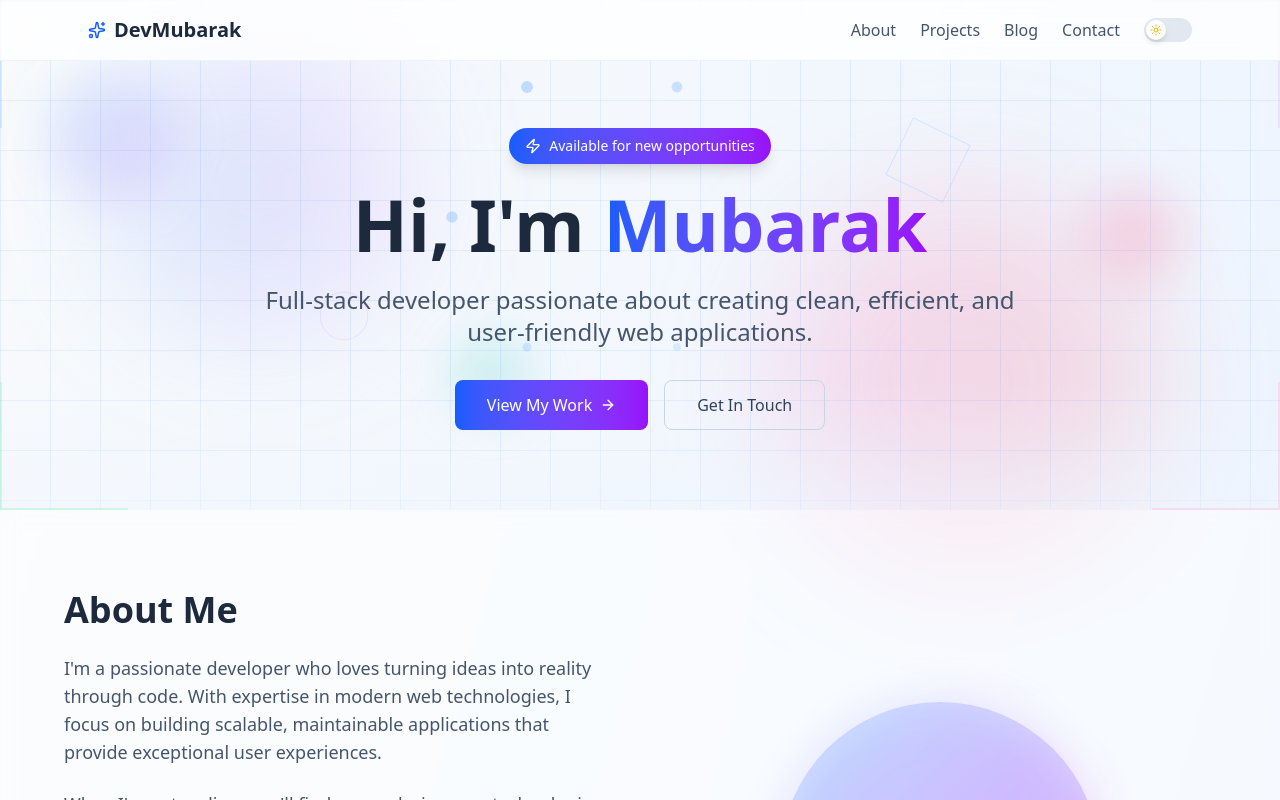
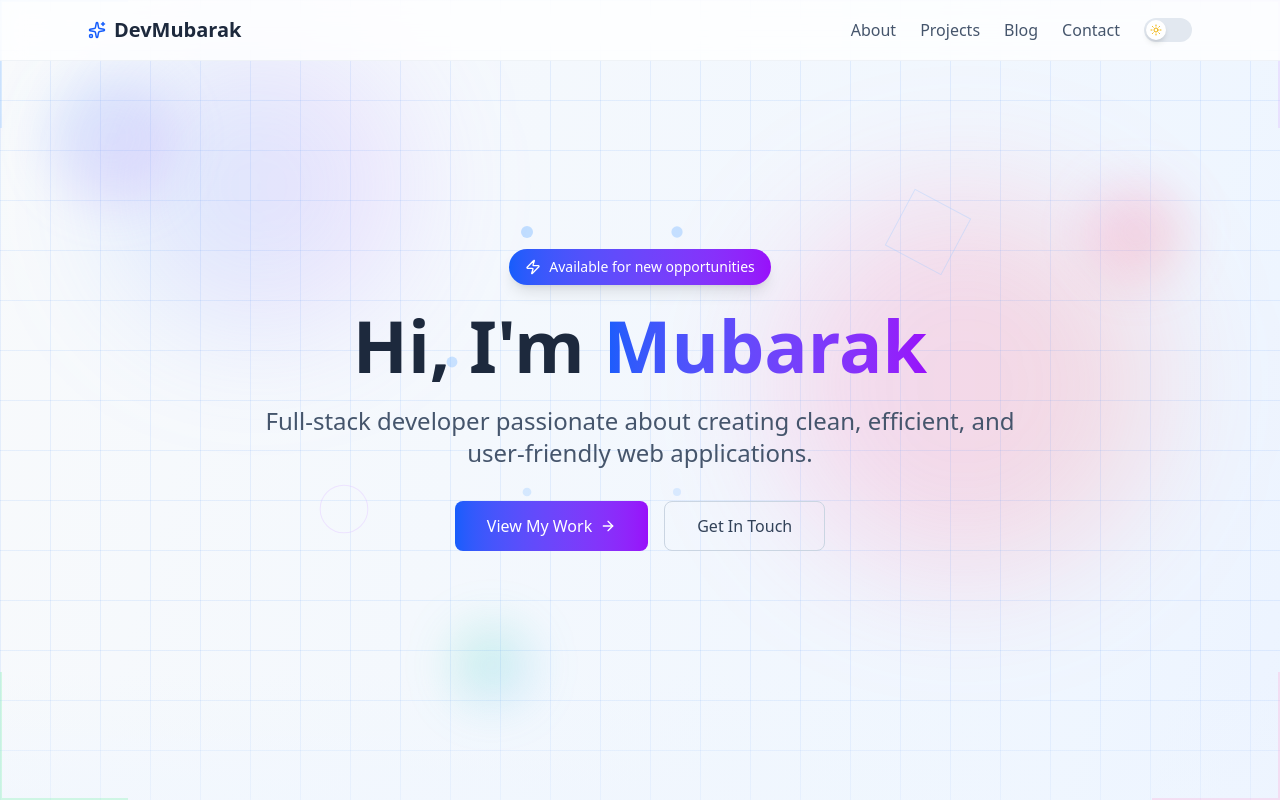
Before and after one commit to DevMubarak1/devmubarak, a Next.js app: page / in a window 1280 px wide. Shown: the top 800 px of the page. Built offline with nearby package versions, Linux system fonts and the light colour scheme.

Commit message:
Update 2025-08-08 22:01

```diff
--- a/src/app/globals.css
+++ b/src/app/globals.css
@@ -20,6 +20,12 @@ body {
   background: var(--background);
   color: var(--foreground);
   font-family: var(--font-sans), Arial, Helvetica, sans-serif;
+  transition: background-color 0.3s ease, color 0.3s ease;
+}
+
+/* Ensure theme transitions work properly */
+* {
+  transition: background-color 0.3s ease, border-color 0.3s ease, color 0.3s ease;
 }
 
 /* Custom scrollbar */
@@ -29,11 +35,13 @@ body {
 
 ::-webkit-scrollbar-track {
   background: #f1f1f1;
+  transition: background-color 0.3s ease;
 }
 
 ::-webkit-scrollbar-thumb {
   background: #c1c1c1;
   border-radius: 4px;
+  transition: background-color 0.3s ease;
 }
 
 ::-webkit-scrollbar-thumb:hover {
--- a/src/app/page.tsx
+++ b/src/app/page.tsx
@@ -102,7 +102,7 @@ export default function Home() {
   ];
 
   return (
-    <div className="min-h-screen bg-gradient-to-br from-slate-50 via-blue-50 to-indigo-100 dark:from-black dark:via-gray-900 dark:to-black relative overflow-hidden">
+    <div className="min-h-screen bg-gradient-to-br from-slate-50 via-blue-50 to-indigo-100 dark:from-black dark:via-gray-900 dark:to-black relative overflow-hidden transition-colors duration-300">
       {/* Floating Background Elements */}
       <div className="absolute inset-0 overflow-hidden pointer-events-none">
         <motion.div
@@ -183,7 +183,7 @@ export default function Home() {
       </nav>
 
       {/* Hero Section */}
-      <section className="pt-32 pb-20 px-4 sm:px-6 relative">
+      <section className="pt-32 pb-32 px-4 sm:px-6 relative min-h-screen flex items-center">
         {/* Hero Background Patterns */}
         <div className="absolute inset-0 overflow-hidden pointer-events-none">
           {/* Grid Pattern */}
@@ -285,7 +285,7 @@ export default function Home() {
           <div className="absolute bottom-0 right-0 w-32 h-32 border-r-2 border-b-2 border-pink-300/30 dark:border-pink-600/30"></div>
         </div>
 
-        <div className="max-w-6xl mx-auto relative z-10">
+        <div className="max-w-6xl mx-auto relative z-10 w-full">
           <motion.div
             className="text-center"
             initial={{ opacity: 0, y: 20 }}
```
